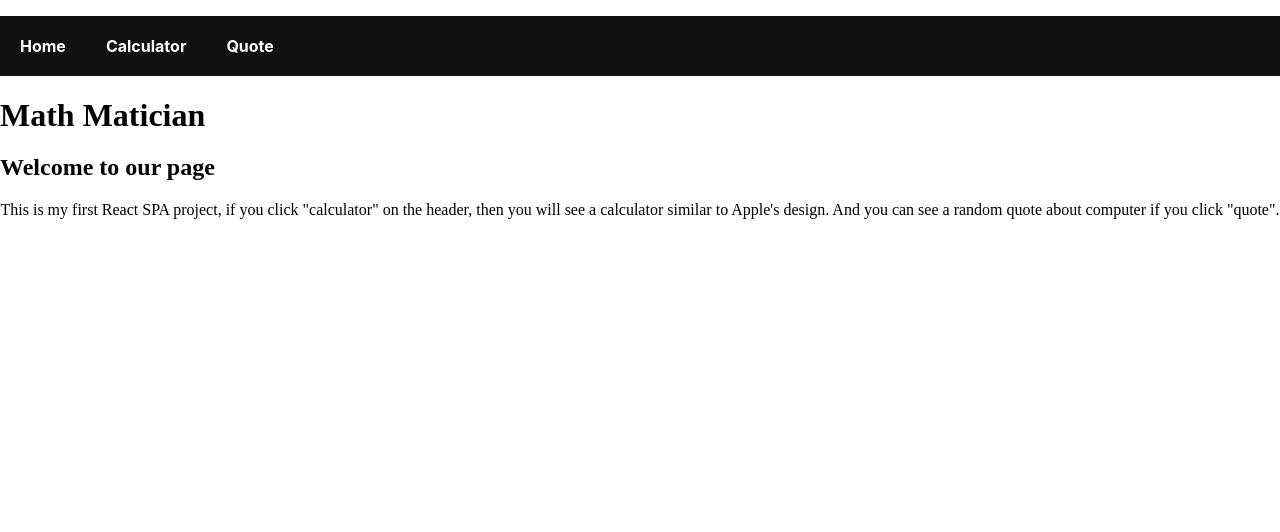
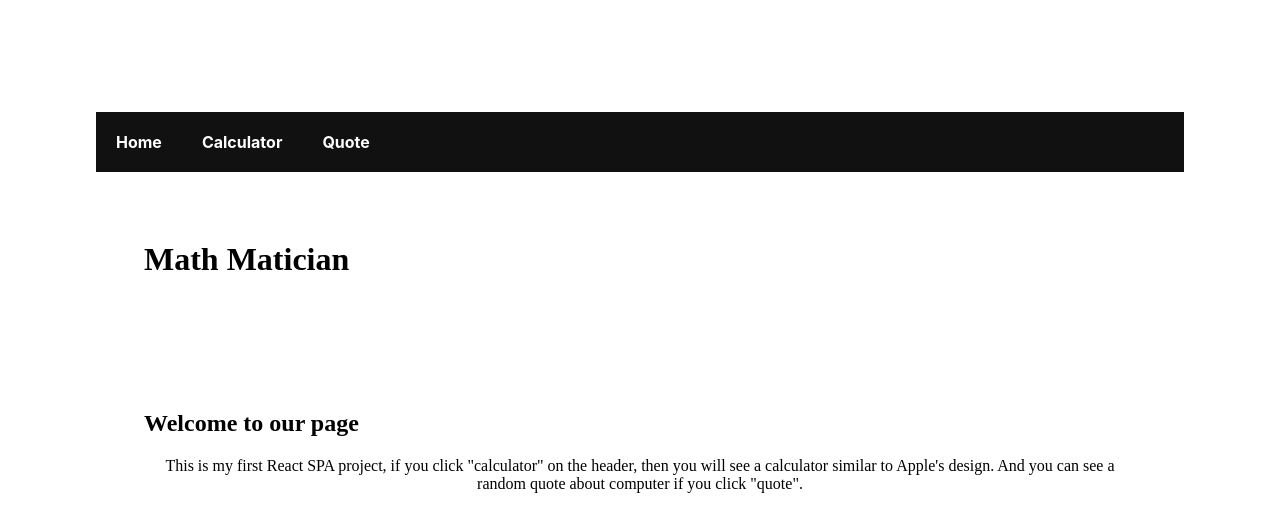
Before and after one commit to mpa-mxiang/math-magician, a React (Create React App) app: page / in a window 1280 px wide. Shown: the top 532 px of the page. Built offline with nearby package versions, Linux system fonts and the light colour scheme; a web font is replaced by a local one.

Commit message:
add padding for h1 and home div

```diff
--- a/src/App.css
+++ b/src/App.css
@@ -7,6 +7,7 @@
 
 h1 {
   margin-bottom: 1rem;
+  padding: 3rem;
 }
 
 .quote {
--- a/src/Home.css
+++ b/src/Home.css
@@ -1,4 +1,8 @@
 @import url('https://fonts.googleapis.com/css2?family=Shantell+Sans:wght@300;400;500&display=swap');
+
+div {
+  padding: 3rem;
+}
 
 h2, p {
   font-family: 'Shantell Sans', cursive;
```
